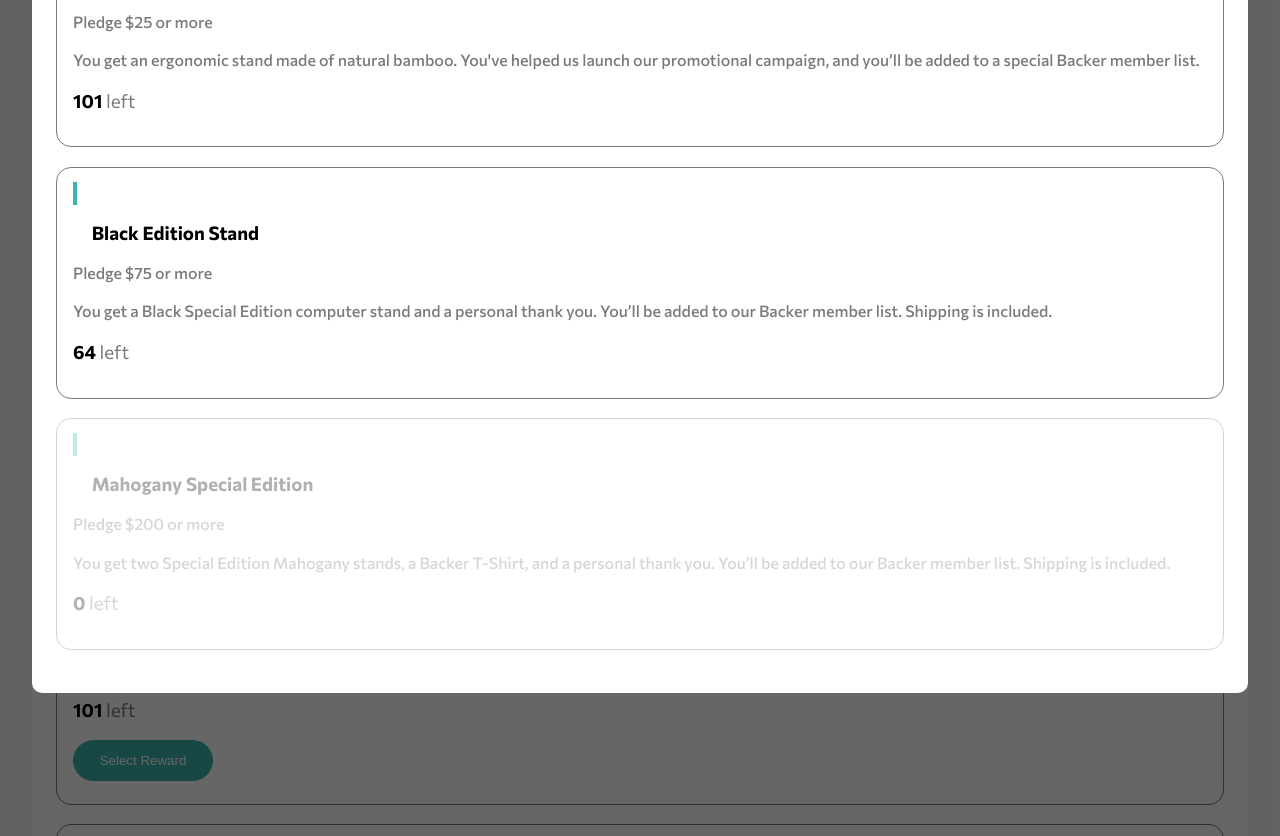
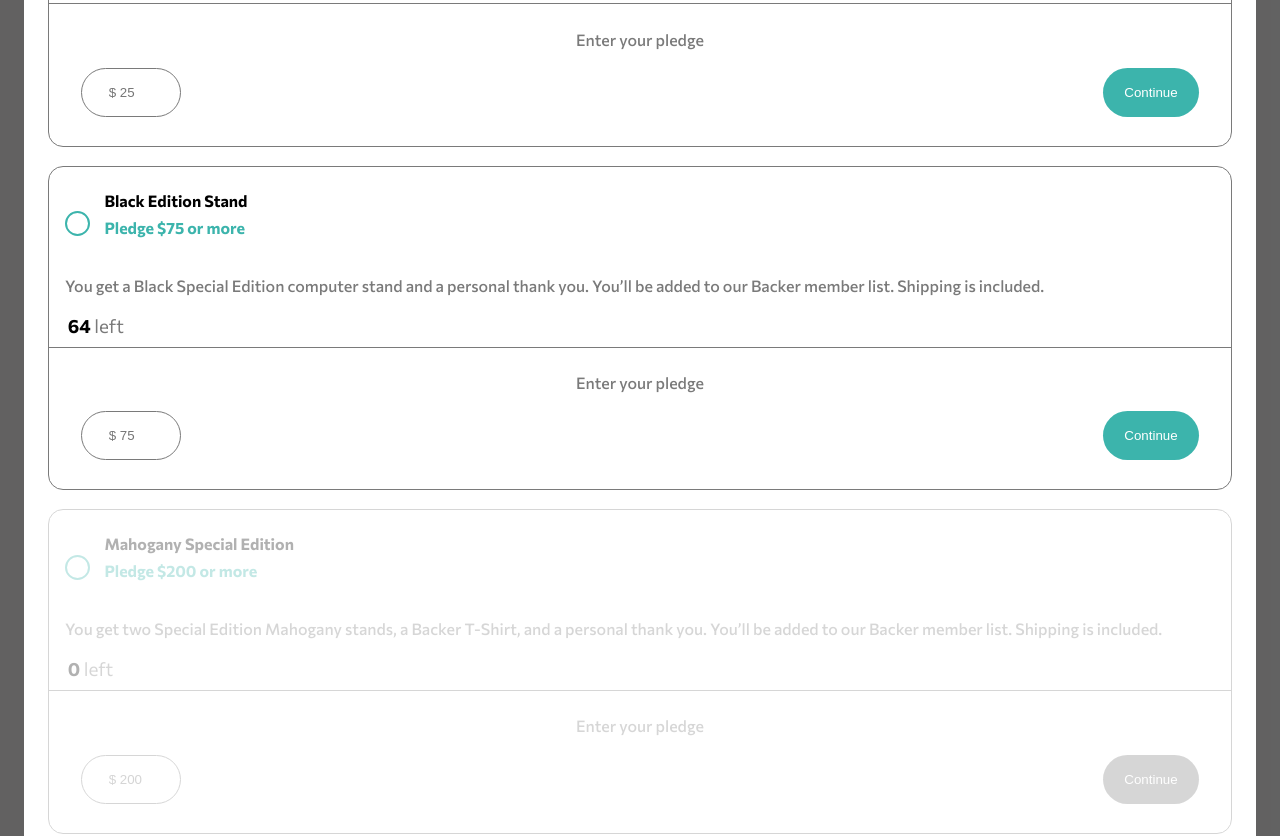
Before and after one commit to Abu-mus-ab/Frontend-Mentor-Challenges, a plain HTML site: page crowdfunding-product-page/index.html in a window 1280 px wide. Shown: the part 599-1435 px from the top of the page. Drawn offline with Linux system fonts and the light colour scheme.

Commit message:
Added Pledge Input part

```diff
--- a/crowdfunding-product-page/css/main.scss
+++ b/crowdfunding-product-page/css/main.scss
@@ -277,24 +277,47 @@ header {
     left: 0;
     right: 0;
     bottom: 0;
-    padding: 2em;
+    padding: 2em 1.5em;
     padding-top: 10em;
 
     .back-project-modal {
         // display: none;
 
         .modal-header {
-            display: flex;
-            flex-direction: row-reverse;
-            place-content: space-between;
             margin-bottom: 1em;
 
             .close-modal {
-                width: 9%;
+                float: right;
+                padding-top: 5px;
             }
 
             h3 {
+                display: inline-block;
                 font-weight: 700;
+            }
+        }
+
+        .modal-inner-card {
+            padding: 1em 0;
+
+            .pledge-input {
+                padding: 1.6em 0 .8em 0;
+                width: 100%;
+                border-top: 1px solid var(--Dark-gray);
+                text-align: center;
+
+                .card-component {
+                    display: flex;
+                    place-content: space-between;
+                    margin: 0 2em;
+
+                    input {
+                        width: 100px;
+                        padding: 1.2em 2em;
+                        border: 1px solid var(--Dark-gray);
+                        border-radius: 25px;
+                    }
+                }
             }
         }
 
@@ -305,28 +328,18 @@ header {
             margin-bottom: 1.2em;
         }
 
-        .pledge-heading {
-            font-weight: 800;
-            margin: 1em 0 1em 1em;
+        p.modal-text {
+            padding: 0 1em;
+            margin-top: 1.2em;
         }
 
-        .inner-card-radio-group {
-
-            span {
-                display: block;
-                margin-top: .5em;
-                margin-left: 2em;
-                color: var(--Moderate-cyan);
-                font-weight: 600;
-            }
-        }
-
-        .modal-text {
-            margin-top: 1em;
+        h3.time-left {
+            padding: 0 1em;
         }
 
         h3 {
-            margin-bottom: 1em;
+            // padding: 0 1em;
+            margin-bottom: .5em;
             span {
                 font-weight: 400;
                 color: var(--Dark-gray);
@@ -358,24 +371,53 @@ header {
     }
 }
 
+
+.radio-button-group {
+    padding: 0 1em;
+    margin-top: .5em;
+    display: flex;
+    align-items: center;
+
+    .pledge {
+
+
+        .pledge-heading {
+            font-size: 16px;
+            font-weight: 800;
+            // margin-left: 1em;
+        }
+
+        .pledge-amount {
+            display: block;
+            color: var(--Moderate-cyan);
+            font-weight: 600;
+        }
+    }
+
     .custom-radio-btn {
+        margin-right: .9em;
         width: 25px;
         height: 25px;
         border: 2px solid var(--Moderate-cyan);
+        border-radius: 50%;
+        display: flex;
+        justify-content: center;
+        align-items: center;
 
         .checkmark {
-        width: 5px;
-        height: 5px;
-        background-color: #000;
+            width: calc(100% - 6px);
+            height: calc(100% - 6px);
+            border-radius: 50%;
+            background: var(--Moderate-cyan);
             display: none;
         }
 
         input {
             display: none;
-    }
 
-    input:checked + .checkmark {
+            &:checked + .checkmark {
                 display: inline-block;
             }
-
         }
+    }
+}
--- a/crowdfunding-product-page/index.html
+++ b/crowdfunding-product-page/index.html
@@ -186,7 +186,15 @@
               you’ll be added to a special Backer member list.
             </p>
 
-            <h3>101<span> left</span></h3>
+            <h3 class="time-left">101<span> left</span></h3>
+
+            <div class="pledge-input">
+              <p>Enter your pledge</p>
+              <div class="card-component">
+                <input type="text" placeholder="$ 25">
+                <button class="btn btn-primary">Continue</button>
+              </div>
+            </div>
           </div>
 
           <div class="inner-card modal-inner-card">
@@ -206,10 +214,18 @@
             <p class="modal-text">You get a Black Special Edition computer stand and a personal thank you. You’ll be added to our Backer
               member list. Shipping is included.</p>
 
-              <h3>64<span> left</span></h3>
+              <h3 class="time-left">64<span> left</span></h3>
+
+              <div class="pledge-input">
+                <p>Enter your pledge</p>
+                <div class="card-component">
+                  <input type="text" placeholder="$ 75">
+                  <button class="btn btn-primary">Continue</button>
+                </div>
+              </div>
           </div>
 
-          <div class="inner-card inner-card-fade">
+          <div class="inner-card inner-card-fade modal-inner-card">
               <div class="radio-button-group">
                   <label class="custom-radio-btn">
                       <span class="label"></span>
@@ -225,7 +241,15 @@
 
               <p class="modal-text">You get two Special Edition Mahogany stands, a Backer T-Shirt, and a personal thank you. You’ll be added
               to our Backer member list. Shipping is included.</p>
-              <h3>0<span> left</span></h3>
+              <h3 class="time-left">0<span> left</span></h3>
+              <!-- <hr> -->
+              <div class="pledge-input">
+                <p>Enter your pledge</p>
+                <div class="card-component">
+                  <input type="text" placeholder="$ 200">
+                  <button class="btn btn-primary">Continue</button>
+                </div>
+              </div>
           </div>
         </div>
 
@@ -241,45 +265,5 @@
       </div>
     </div>
   </div>
-
-
-  Bamboo Stand
-
-
-  <!-- Selected pledge start -->
-  Enter your pledge
-  $25
-  Continue
-  <!-- Selected pledge end -->
-
-  Black Edition Stand
-  Pledge $75 or more
-
-  64 left
-
-  <!-- Selected pledge start -->
-  Enter your pledge
-  $75
-  Continue
-  <!-- Selected pledge end -->
-
-  Mahogany Special Edition
-  Pledge $200 or more
-
-  0 left
-
-  <!-- Selected pledge  start -->
-  Enter your pledge
-  $200
-  Continue
-  <!-- Selected pledge end -->
-
-  <!-- Selection modal end -->
-
-  <!-- Success modal start -->
-
-
-
-  <!-- Success modal end -->
 </body>
 </html>
```
Also changed, not shown: crowdfunding-product-page/css/main.css, 1 other file. Lines whose indentation alone changed are shown as unchanged.
